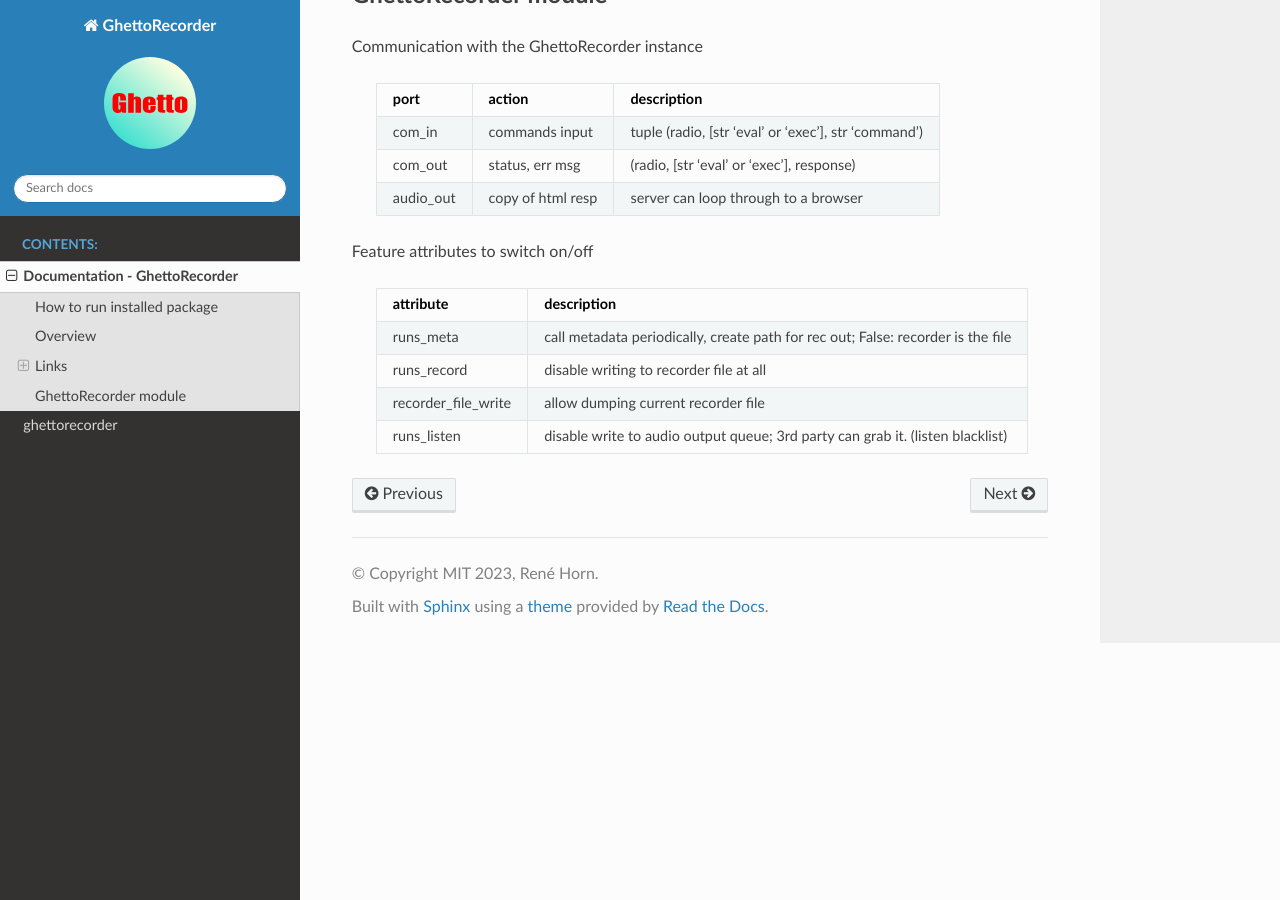
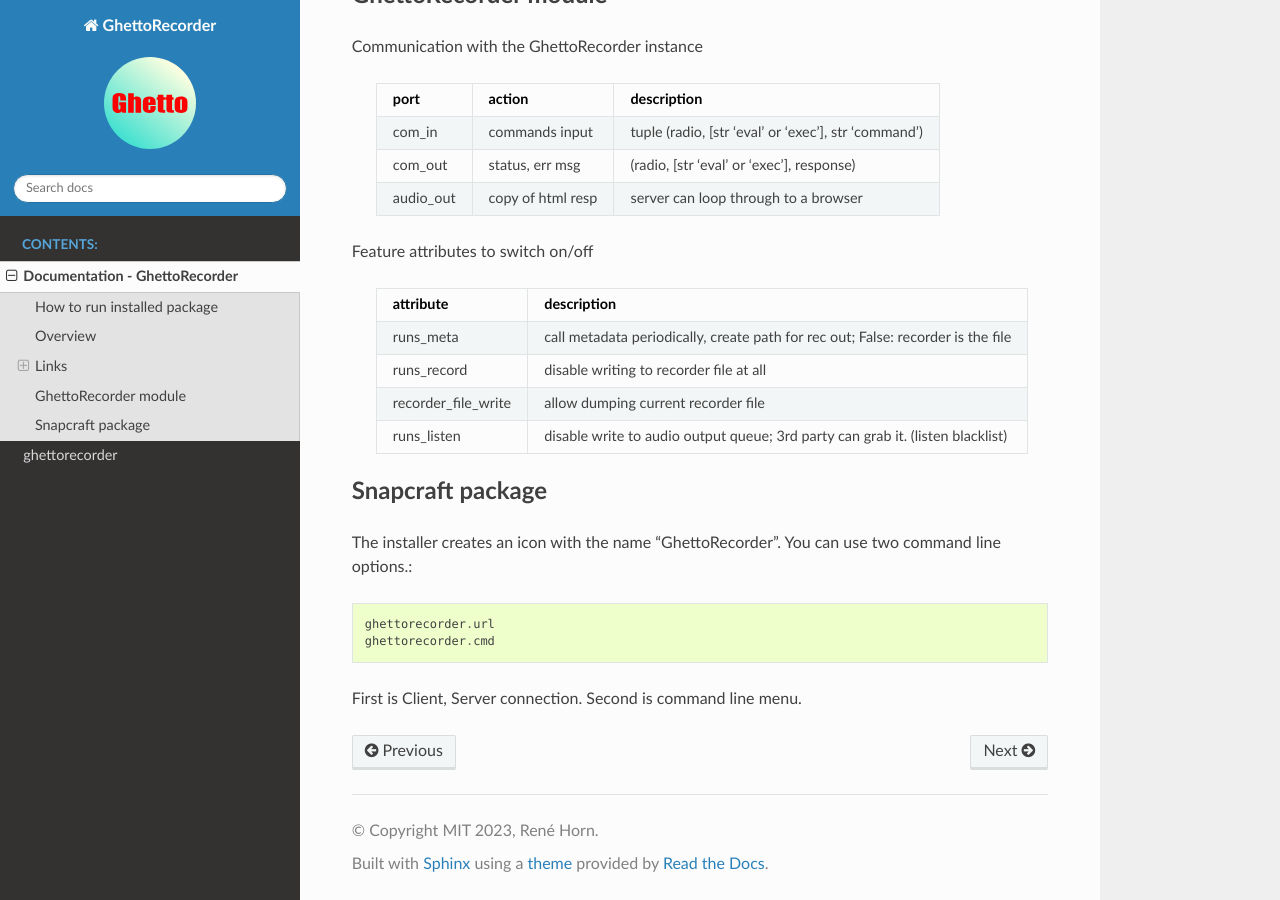
Before and after one commit to 44xtc44/GhettoRecorder, a Sphinx documentation site: the page built from docs/source/README.rst, in a window 1280 px wide and 900 px high, scrolled down 4050 px. Built offline with Sphinx 7.4.7 and the Read the Docs theme 2.0.0, drawn with Linux system fonts in a browser that asks for light colours; some web fonts are replaced.

Commit message:
update docu snap

```diff
--- a/docs/source/README.rst
+++ b/docs/source/README.rst
@@ -216,3 +216,14 @@
        recorder_file_write        allow dumping current recorder file
        runs_listen                disable write to audio output queue; 3rd party can grab it. (listen blacklist)
        ========================== ==================================================================================
+
+Snapcraft package
+~~~~~~~~~~~~~~~~~~
+The installer creates an icon with the name "GhettoRecorder".
+You can use two command line options.::
+
+    ghettorecorder.url
+    ghettorecorder.cmd
+
+First is Client, Server connection.
+Second is command line menu.
```
Also changed, not shown: README.rst (+11 -0 lines).
